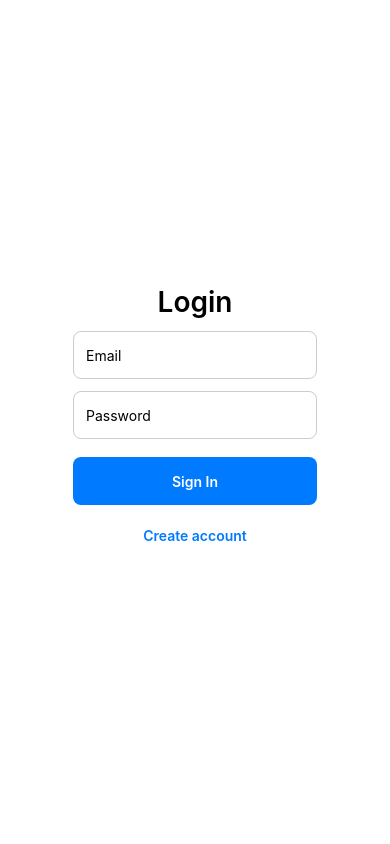
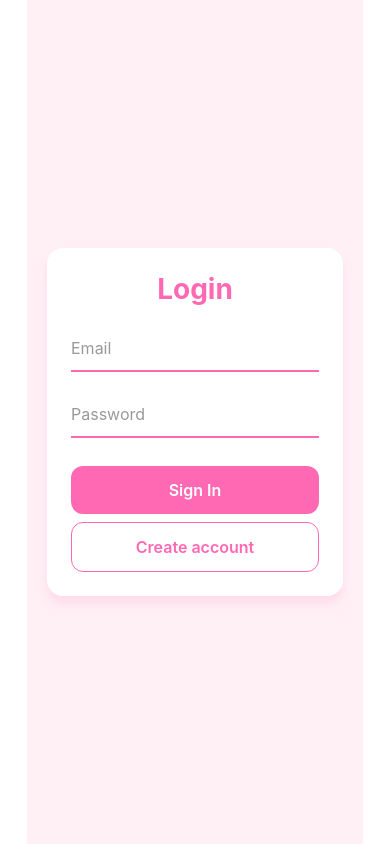
Before and after one commit to kaitomishimoto74/ClassCheck, a React Native app: screen / in a window 390 px wide. Built offline with nearby package versions, Linux system fonts and the light colour scheme.

Commit message:
I designed login and register

```diff
--- a/Login/Login.js
+++ b/Login/Login.js
@@ -1,4 +1,4 @@
-import React, { useEffect, useState } from 'react';
+import React, { useEffect, useState, useRef } from 'react';
 import Register from './Register';
 import AsyncStorage from '@react-native-async-storage/async-storage';
 import {
@@ -11,6 +11,8 @@ import {
   Alert,
   KeyboardAvoidingView,
   Platform,
+  Animated,
+  Easing,
 } from 'react-native';
 
 const AUTH_KEY = 'userToken';
@@ -23,12 +25,15 @@ export default function Login() {
   const [user, setUser] = useState(null);
   const [showRegister, setShowRegister] = useState(false);
 
+  const shakeAnim = useRef(new Animated.Value(0)).current;
+  const fadeInAnim = useRef(new Animated.Value(0)).current;
+  const scaleAnim = useRef(new Animated.Value(0.9)).current;
+
   useEffect(() => {
     (async () => {
       try {
         const token = await AsyncStorage.getItem(AUTH_KEY);
         if (token) {
-          // try to load user details from stored users
           const raw = await AsyncStorage.getItem(USERS_KEY);
           const users = raw ? JSON.parse(raw) : {};
           const details = users[token];
@@ -39,42 +44,59 @@ export default function Login() {
           }
         }
       } catch (e) {
-        /* ignore for demo */
+        // ignore
       } finally {
         setLoading(false);
+        Animated.parallel([
+          Animated.timing(fadeInAnim, {
+            toValue: 1,
+            duration: 500,
+            useNativeDriver: true,
+          }),
+          Animated.spring(scaleAnim, {
+            toValue: 1,
+            friction: 6,
+            useNativeDriver: true,
+          }),
+        ]).start();
       }
     })();
   }, []);
 
+  const triggerShake = () => {
+    shakeAnim.setValue(0);
+    Animated.sequence([
+      Animated.timing(shakeAnim, { toValue: 10, duration: 50, useNativeDriver: true }),
+      Animated.timing(shakeAnim, { toValue: -10, duration: 50, useNativeDriver: true }),
+      Animated.timing(shakeAnim, { toValue: 6, duration: 50, useNativeDriver: true }),
+      Animated.timing(shakeAnim, { toValue: -6, duration: 50, useNativeDriver: true }),
+      Animated.timing(shakeAnim, { toValue: 0, duration: 50, useNativeDriver: true }),
+    ]).start();
+  };
+
   const signIn = async () => {
     if (!email || !password) {
+      triggerShake();
       Alert.alert('Validation', 'Please enter email and password');
       return;
     }
     setLoading(true);
-
     try {
       const raw = await AsyncStorage.getItem(USERS_KEY);
       const users = raw ? JSON.parse(raw) : {};
+      const account = users[email];
 
-      const account = users[email];
-      if (!account) {
-        Alert.alert('Authentication failed', 'No account found for this email.');
+      if (!account || account.password !== password) {
+        triggerShake();
+        Alert.alert('Authentication failed', 'Invalid email or password.');
         setLoading(false);
         return;
       }
 
-      if (account.password !== password) {
-        Alert.alert('Authentication failed', 'Invalid credentials.');
-        setLoading(false);
-        return;
-      }
-
-      // success: persist auth token and set user
       await AsyncStorage.setItem(AUTH_KEY, email);
       setUser({ email, name: account.name });
     } catch (err) {
-      Alert.alert('Error', 'Unable to sign in. Try again.');
+      Alert.alert('Error', 'Login failed. Try again.');
     } finally {
       setLoading(false);
     }
@@ -90,7 +112,7 @@ export default function Login() {
   if (loading) {
     return (
       <View style={styles.container}>
-        <ActivityIndicator size="large" />
+        <ActivityIndicator size="large" color="#FF69B4" />
       </View>
     );
   }
@@ -98,9 +120,9 @@ export default function Login() {
   if (user) {
     return (
       <View style={styles.container}>
-        <Text style={styles.title}>Dashboard</Text>
-        <Text style={styles.sub}>Welcome, {user.name ?? user.email}</Text>
-        <Text style={{ marginBottom: 20, color: '#666' }}>This is a simple dashboard placeholder.</Text>
+        <Text style={styles.title}>Welcome 🎉</Text>
+        <Text style={styles.sub}>Hello, {user.name ?? user.email}</Text>
+        <Text style={{ marginBottom: 20, color: '#666' }}>You're logged in!</Text>
         <TouchableOpacity style={styles.button} onPress={signOut}>
           <Text style={styles.buttonText}>Logout</Text>
         </TouchableOpacity>
@@ -112,7 +134,6 @@ export default function Login() {
     return (
       <Register
         onRegistered={(user) => {
-          // user object from Register: { email, name }
           setUser(user);
           setShowRegister(false);
         }}
@@ -126,28 +147,47 @@ export default function Login() {
       style={styles.container}
       behavior={Platform.OS === 'ios' ? 'padding' : 'height'}
     >
+      <Animated.View
+        style={[
+          styles.card,
+          {
+            opacity: fadeInAnim,
+            transform: [{ translateX: shakeAnim }, { scale: scaleAnim }],
+          },
+        ]}
+      >
         <Text style={styles.title}>Login</Text>
+
         <TextInput
           value={email}
           onChangeText={setEmail}
           placeholder="Email"
-        style={styles.input}
           keyboardType="email-address"
           autoCapitalize="none"
+          style={styles.input}
+          placeholderTextColor="#999"
         />
+
         <TextInput
           value={password}
           onChangeText={setPassword}
           placeholder="Password"
+          secureTextEntry
           style={styles.input}
-        secureTextEntry
+          placeholderTextColor="#999"
         />
+
         <TouchableOpacity style={styles.button} onPress={signIn}>
           <Text style={styles.buttonText}>Sign In</Text>
         </TouchableOpacity>
-      <TouchableOpacity style={[styles.button, { backgroundColor: '#fff', borderWidth: 0 }]} onPress={() => setShowRegister(true)}>
-        <Text style={[styles.buttonText, { color: '#007AFF' }]}>Create account</Text>
+
+        <TouchableOpacity
+          style={[styles.button, styles.secondaryButton]}
+          onPress={() => setShowRegister(true)}
+        >
+          <Text style={styles.secondaryText}>Create account</Text>
         </TouchableOpacity>
+      </Animated.View>
     </KeyboardAvoidingView>
   );
 }
@@ -155,41 +195,63 @@ export default function Login() {
 const styles = StyleSheet.create({
   container: {
     flex: 1,
+    backgroundColor: '#FFF0F5', // light pink background
+    justifyContent: 'center',
+    alignItems: 'center',
+    padding: 20,
+  },
+  card: {
+    width: '100%',
     backgroundColor: '#fff',
-    alignItems: 'center',
-    justifyContent: 'center',
-    padding: 20,
+    padding: 24,
+    borderRadius: 16,
+    shadowColor: '#FF69B4',
+    shadowOffset: { width: 0, height: 8 },
+    shadowOpacity: 0.15,
+    shadowRadius: 10,
+    elevation: 8,
   },
   title: {
     fontSize: 28,
-    marginBottom: 12,
-    fontWeight: '600',
+    fontWeight: '700',
+    color: '#FF69B4',
+    textAlign: 'center',
+    marginBottom: 20,
   },
   sub: {
     fontSize: 16,
+    color: '#444',
+    marginBottom: 10,
+  },
+  input: {
+    width: '100%',
+    fontSize: 16,
+    paddingVertical: 12,
+    borderBottomWidth: 2,
+    borderColor: '#FF69B4',
     marginBottom: 20,
     color: '#333',
   },
-  input: {
-    width: '100%',
-    height: 48,
-    borderColor: '#ccc',
-    borderWidth: 1,
-    borderRadius: 8,
-    paddingHorizontal: 12,
-    marginBottom: 12,
-  },
   button: {
-    width: '100%',
-    height: 48,
-    backgroundColor: '#007AFF',
-    borderRadius: 8,
+    backgroundColor: '#FF69B4',
+    paddingVertical: 14,
+    borderRadius: 12,
     alignItems: 'center',
-    justifyContent: 'center',
-    marginTop: 6,
+    marginTop: 8,
   },
   buttonText: {
     color: '#fff',
     fontWeight: '600',
+    fontSize: 16,
+  },
+  secondaryButton: {
+    backgroundColor: '#fff',
+    borderWidth: 1.5,
+    borderColor: '#FF69B4',
+  },
+  secondaryText: {
+    color: '#FF69B4',
+    fontWeight: '600',
+    fontSize: 16,
   },
 });
--- a/Login/Register.js
+++ b/Login/Register.js
@@ -1,4 +1,4 @@
-import React, { useState } from 'react';
+import React, { useState, useRef, useEffect } from 'react';
 import {
   StyleSheet,
   Text,
@@ -9,6 +9,7 @@ import {
   KeyboardAvoidingView,
   Platform,
   ActivityIndicator,
+  Animated,
 } from 'react-native';
 import AsyncStorage from '@react-native-async-storage/async-storage';
 
@@ -21,6 +22,24 @@ export default function Register({ onRegistered, onCancel }) {
   const [password, setPassword] = useState('');
   const [confirm, setConfirm] = useState('');
   const [loading, setLoading] = useState(false);
+
+  const fadeInAnim = useRef(new Animated.Value(0)).current;
+  const scaleAnim = useRef(new Animated.Value(0.9)).current;
+
+  useEffect(() => {
+    Animated.parallel([
+      Animated.timing(fadeInAnim, {
+        toValue: 1,
+        duration: 500,
+        useNativeDriver: true,
+      }),
+      Animated.spring(scaleAnim, {
+        toValue: 1,
+        friction: 6,
+        useNativeDriver: true,
+      }),
+    ]).start();
+  }, []);
 
   const validateEmail = (e) => /\S+@\S+\.\S+/.test(e);
 
@@ -53,13 +72,10 @@ export default function Register({ onRegistered, onCancel }) {
         return;
       }
 
-      // NOTE: this example stores passwords in plain text for demo purposes.
-      // Replace with proper hashing and secure backend for production.
       users[email] = { name: name.trim(), password };
       await AsyncStorage.setItem(USERS_KEY, JSON.stringify(users));
+      await AsyncStorage.setItem(AUTH_KEY, email);
 
-      // Auto-login after registration
-      await AsyncStorage.setItem(AUTH_KEY, email);
       if (onRegistered) onRegistered({ email, name: name.trim() });
     } catch (err) {
       Alert.alert('Error', 'Unable to register. Try again.');
@@ -71,7 +87,7 @@ export default function Register({ onRegistered, onCancel }) {
   if (loading) {
     return (
       <View style={styles.center}>
-        <ActivityIndicator size="large" />
+        <ActivityIndicator size="large" color="#FF69B4" />
       </View>
     );
   }
@@ -81,79 +97,124 @@ export default function Register({ onRegistered, onCancel }) {
       style={styles.container}
       behavior={Platform.OS === 'ios' ? 'padding' : 'height'}
     >
-      <Text style={styles.title}>Create account</Text>
+      <Animated.View
+        style={[
+          styles.card,
+          {
+            opacity: fadeInAnim,
+            transform: [{ scale: scaleAnim }],
+          },
+        ]}
+      >
+        <Text style={styles.title}>Create Account</Text>
 
         <TextInput
           value={name}
           onChangeText={setName}
-        placeholder="Full name"
+          placeholder="Full Name"
           style={styles.input}
           autoCapitalize="words"
+          placeholderTextColor="#999"
         />
         <TextInput
           value={email}
           onChangeText={setEmail}
           placeholder="Email"
-        style={styles.input}
           keyboardType="email-address"
           autoCapitalize="none"
+          style={styles.input}
+          placeholderTextColor="#999"
         />
         <TextInput
           value={password}
           onChangeText={setPassword}
           placeholder="Password"
+          secureTextEntry
           style={styles.input}
-        secureTextEntry
+          placeholderTextColor="#999"
         />
         <TextInput
           value={confirm}
           onChangeText={setConfirm}
-        placeholder="Confirm password"
+          placeholder="Confirm Password"
+          secureTextEntry
           style={styles.input}
-        secureTextEntry
+          placeholderTextColor="#999"
         />
 
         <TouchableOpacity style={styles.button} onPress={register}>
           <Text style={styles.buttonText}>Register</Text>
         </TouchableOpacity>
 
-      <TouchableOpacity style={[styles.button, styles.ghost]} onPress={onCancel}>
-        <Text style={[styles.buttonText, styles.ghostText]}>Back to login</Text>
+        <TouchableOpacity style={[styles.button, styles.secondaryButton]} onPress={onCancel}>
+          <Text style={styles.secondaryText}>Back to Login</Text>
         </TouchableOpacity>
+      </Animated.View>
     </KeyboardAvoidingView>
   );
 }
 
 const styles = StyleSheet.create({
-  center: { flex: 1, alignItems: 'center', justifyContent: 'center' },
+  center: {
+    flex: 1,
+    alignItems: 'center',
+    justifyContent: 'center',
+    backgroundColor: '#FFF0F5',
+  },
   container: {
     flex: 1,
+    backgroundColor: '#FFF0F5',
+    justifyContent: 'center',
+    alignItems: 'center',
+    padding: 20,
+  },
+  card: {
+    width: '100%',
     backgroundColor: '#fff',
-    alignItems: 'center',
-    justifyContent: 'center',
-    padding: 20,
-    width: '100%',
+    padding: 24,
+    borderRadius: 16,
+    shadowColor: '#FF69B4',
+    shadowOffset: { width: 0, height: 8 },
+    shadowOpacity: 0.15,
+    shadowRadius: 10,
+    elevation: 8,
   },
-  title: { fontSize: 26, marginBottom: 12, fontWeight: '600' },
+  title: {
+    fontSize: 28,
+    fontWeight: '700',
+    color: '#FF69B4',
+    textAlign: 'center',
+    marginBottom: 20,
+  },
   input: {
     width: '100%',
-    height: 48,
-    borderColor: '#ccc',
-    borderWidth: 1,
-    borderRadius: 8,
-    paddingHorizontal: 12,
-    marginBottom: 12,
+    fontSize: 16,
+    paddingVertical: 12,
+    borderBottomWidth: 2,
+    borderColor: '#FF69B4',
+    marginBottom: 20,
+    color: '#333',
   },
   button: {
-    width: '100%',
-    height: 48,
-    backgroundColor: '#007AFF',
-    borderRadius: 8,
+    backgroundColor: '#FF69B4',
+    paddingVertical: 14,
+    borderRadius: 12,
     alignItems: 'center',
-    justifyContent: 'center',
-    marginTop: 6,
+    marginTop: 8,
   },
-  buttonText: { color: '#fff', fontWeight: '600' },
-  ghost: { backgroundColor: 'transparent', borderWidth: 0, marginTop: 8 },
-  ghostText: { color: '#007AFF' },
+  buttonText: {
+    color: '#fff',
+    fontWeight: '600',
+    fontSize: 16,
+  },
+  secondaryButton: {
+    backgroundColor: '#fff',
+    borderWidth: 1.5,
+    borderColor: '#FF69B4',
+  },
+  secondaryText: {
+    color: '#FF69B4',
+    fontWeight: '600',
+    fontSize: 16,
+  },
 });
```
Also changed, not shown: Dashboard/Dashboard.js (added, +70 -0 lines), ErrorBoundary.js (added, +31 -0 lines). Lines whose indentation alone changed are shown as unchanged.
